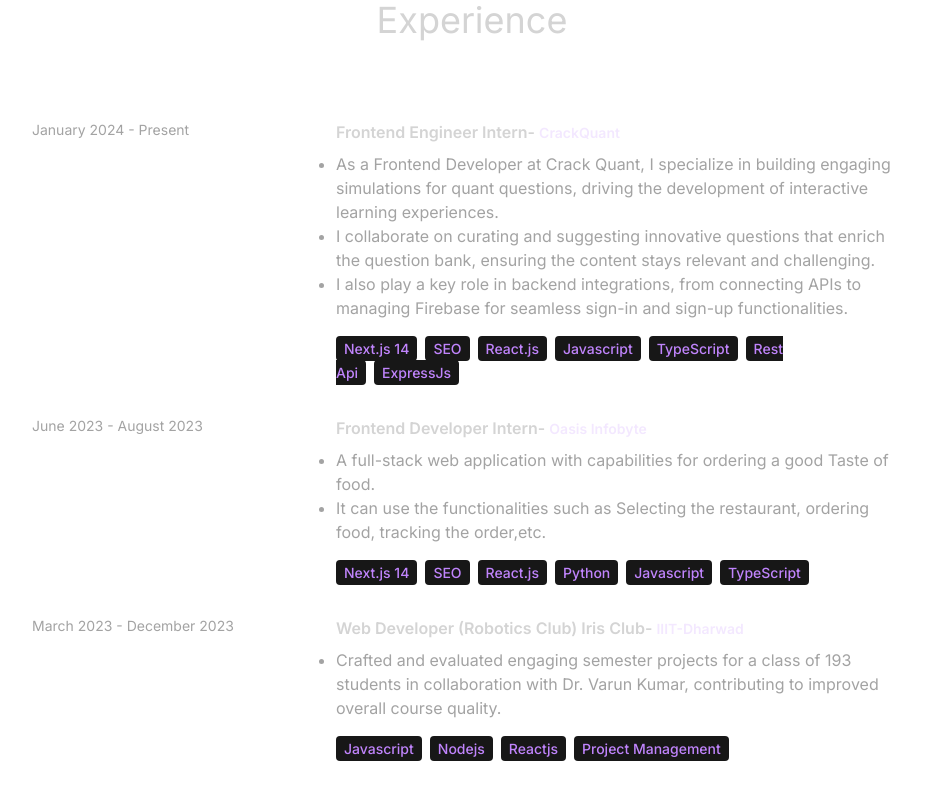
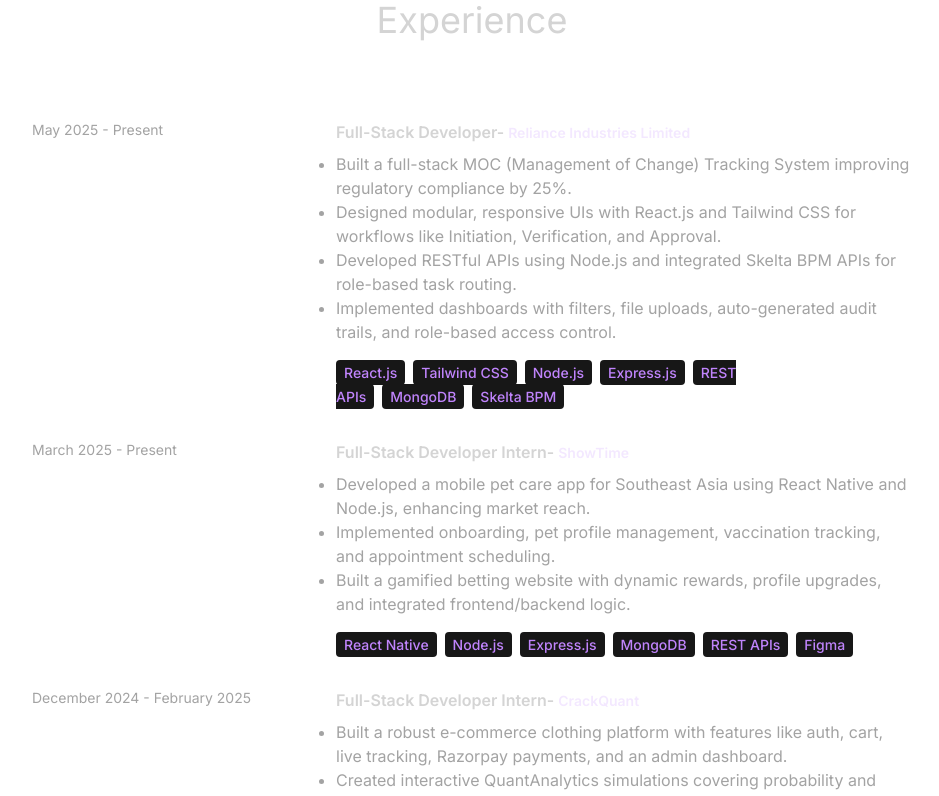
Before and after one commit to Arya2422/Portfolio, a React (Vite) app: page / in a window 1280 px wide. Shown: the part 1220-2016 px from the top of the page, without its empty margins (168-1107 px from the left). Built offline with nearby package versions, Linux system fonts and the light colour scheme.

Commit message:
latest changes

```diff
--- a/src/constants/index.js
+++ b/src/constants/index.js
@@ -8,41 +8,78 @@
 
 export const EXPERIENCES = [
   {
-    year: "January 2024 - Present",
-    role: "Frontend Engineer Intern",
-    company: "CrackQuant",
+    year: "May 2025 - Present",
+    role: "Full-Stack Developer",
+    company: "Reliance Industries Limited",
     description: [
-      `As a Frontend Developer at Crack Quant, I specialize in building engaging simulations for quant questions, driving the development of interactive learning experiences.`,
-      `I collaborate on curating and suggesting innovative questions that enrich the question bank, ensuring the content stays relevant and challenging.`,
-      `I also play a key role in backend integrations, from connecting APIs to managing Firebase for seamless sign-in and sign-up functionalities.`,
+      `Built a full-stack MOC (Management of Change) Tracking System improving regulatory compliance by 25%.`,
+      `Designed modular, responsive UIs with React.js and Tailwind CSS for workflows like Initiation, Verification, and Approval.`,
+      `Developed RESTful APIs using Node.js and integrated Skelta BPM APIs for role-based task routing.`,
+      `Implemented dashboards with filters, file uploads, auto-generated audit trails, and role-based access control.`,
     ],
     technologies: [
-      "Next.js 14",
-      "SEO",
       "React.js",
-      "Javascript",
-      "TypeScript",
-      "Rest Api",
-      "ExpressJs"
+      "Tailwind CSS",
+      "Node.js",
+      "Express.js",
+      "REST APIs",
+      "MongoDB",
+      "Skelta BPM"
     ],
   },
   {
-    year: "June 2023 - August 2023",
-    role: "Frontend Developer Intern",
-    company: "Oasis Infobyte",
+    year: "March 2025 - Present",
+    role: "Full-Stack Developer Intern",
+    company: "ShowTime",
     description: [
-      `A full-stack web application with capabilities for ordering a good Taste of food.`,
-      `  It can use the functionalities such as Selecting the restaurant, ordering food, tracking the order,etc. `,
+      `Developed a mobile pet care app for Southeast Asia using React Native and Node.js, enhancing market reach.`,
+      `Implemented onboarding, pet profile management, vaccination tracking, and appointment scheduling.`,
+      `Built a gamified betting website with dynamic rewards, profile upgrades, and integrated frontend/backend logic.`,
     ],
     technologies: [
-      "Next.js 14",
-      "SEO",
-      "React.js",
-      "Python",
-      "Javascript",
-      "TypeScript",
+      "React Native",
+      "Node.js",
+      "Express.js",
+      "MongoDB",
+      "REST APIs",
+      "Figma"
     ],
   },
+  {
+    year: "December 2024 - February 2025",
+    role: "Full-Stack Developer Intern",
+    company: "CrackQuant",
+    description: [
+      `Built a robust e-commerce clothing platform with features like auth, cart, live tracking, Razorpay payments, and an admin dashboard.`,
+      `Created interactive QuantAnalytics simulations covering probability and expected value.`,
+    ],
+    technologies: [
+      "React.js",
+      "Node.js",
+      "Express.js",
+      "MongoDB",
+      "Firebase",
+      "Razorpay",
+      "REST APIs"
+    ],
+  },
+  // {
+  //   year: "June 2024 - July 2024",
+  //   role: "Full-Stack Developer Intern",
+  //   company: "Foody.com",
+  //   description: [
+  //     `Developed a food ordering and delivery app with full-stack features like registration, auth, live order tracking, and payments.`,
+  //     `Enabled users to select restaurants, place orders, and monitor delivery status through a responsive UI.`,
+  //   ],
+  //   technologies: [
+  //     "React.js",
+  //     "Next.js",
+  //     "Node.js",
+  //     "MongoDB",
+  //     "TypeScript",
+  //     "REST APIs"
+  //   ],
+  // },
   {
     year: "March 2023 - December 2023",
     role: "Web Developer (Robotics Club) Iris Club",
```
